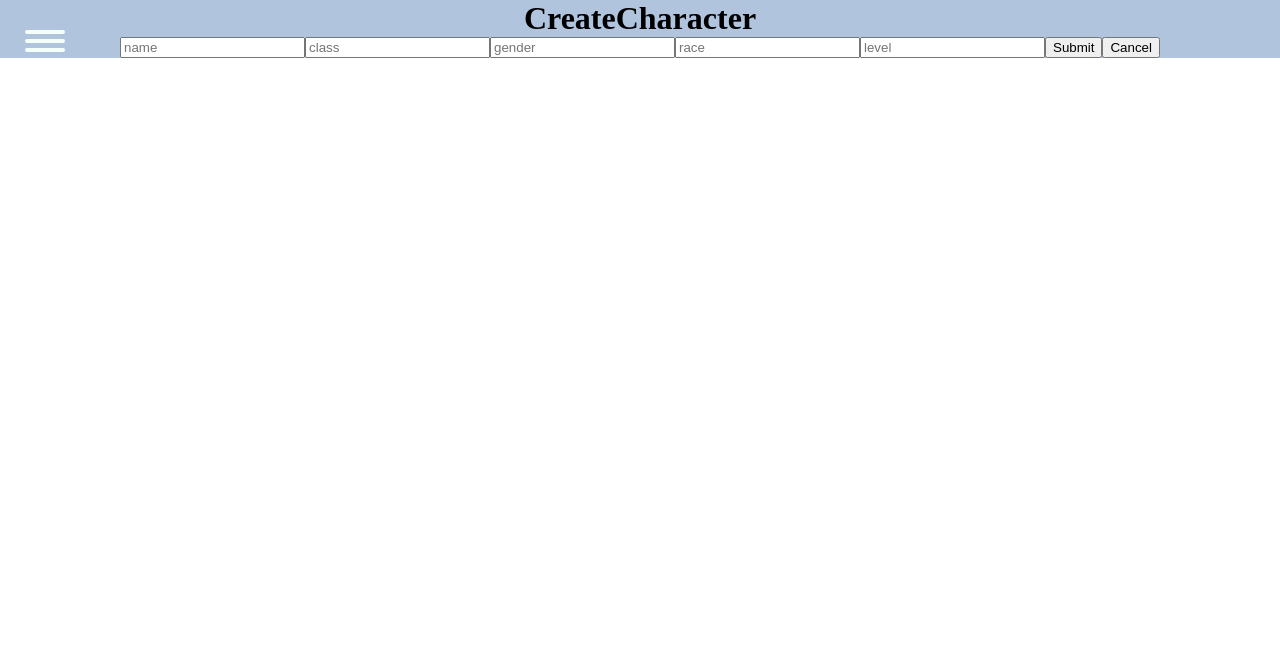
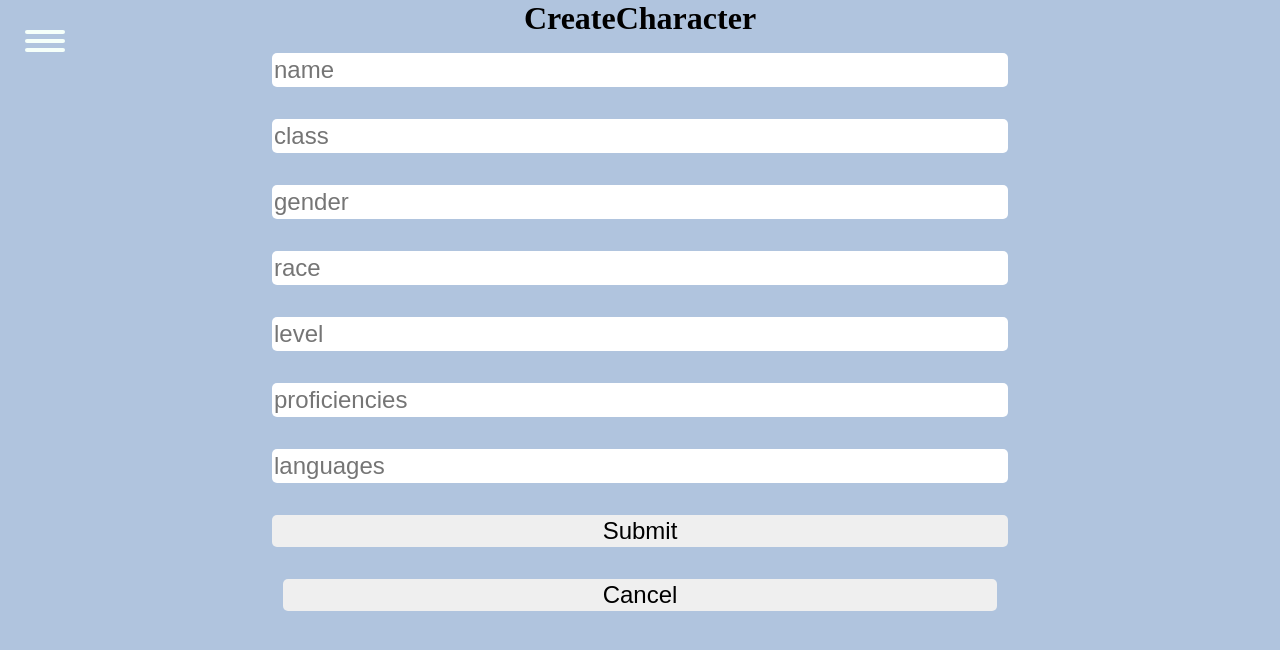
Before and after one commit to trtincher/Project4-Frontend, a React (Create React App) app in the folder familiar-app-client/: page /createCharacter in a window 1280 px wide. Shown: the top 650 px of the page. Built offline with nearby package versions, Linux system fonts and the light colour scheme; a web font is replaced by a local one.

Commit message:
styled character creation and added fields

```diff
--- a/familiar-app-client/src/Components/CharacterForm/CharacterForm.jsx
+++ b/familiar-app-client/src/Components/CharacterForm/CharacterForm.jsx
@@ -3,11 +3,31 @@ import { Link } from 'react-router-dom';
 import styled, { css } from 'styled-components';
 import { DataContext } from '../../App';
 
-const FormContainer = styled.div``;
+const FormContainer = styled.div`min-height: 100vh;`;
 
-const Form = styled.form``;
+const Form = styled.form`
+	display: flex;
+	flex-direction: column;
+	width: 60%;
+	margin: auto;
+`;
 
-const Input = styled.input``;
+const Input = styled.input`
+	margin: 1rem;
+	height: 2rem;
+	font-size: 1.5rem;
+	border-radius: 5px;
+	border: none;
+`;
+
+const Button = styled.button`
+	width: 93%;
+	font-size: 1.5rem;
+	height: 2rem;
+	border-radius: 5px;
+	margin: 1rem auto;
+	border: none;
+`;
 
 function CharacterForm({ character, handleSubmit, handleChange, cancelPath }) {
 	const { activeUser, setActiveUser, activeCharacter, setActiveCharacter } = useContext(DataContext);
@@ -25,9 +45,18 @@ function CharacterForm({ character, handleSubmit, handleChange, cancelPath }) {
 
 				<Input placeholder={`level`} value={character.level} name="level" onChange={handleChange} />
 
+				<Input
+					placeholder={`proficiencies`}
+					value={character.proficiencies}
+					name="proficiencies"
+					onChange={handleChange}
+				/>
+
+				<Input placeholder={`languages`} value={character.languages} name="languages" onChange={handleChange} />
+
 				<Input type="submit" />
 				<Link to={cancelPath}>
-					<button>Cancel</button>
+					<Button>Cancel</Button>
 				</Link>
 			</Form>
 		</FormContainer>
--- a/familiar-app-client/src/Components/Characters/Characters.jsx
+++ b/familiar-app-client/src/Components/Characters/Characters.jsx
@@ -12,7 +12,7 @@ import CardContainer from '../Card/CardContainer';
 import CreateCharacter from '../CreateCharacter/CreateCharacter';
 
 const Container = styled.div`
-	background: #9b5de5;
+	background: steelblue;
 	height: 100vh;
 	padding: 6rem 0;
 	color: white;
--- a/familiar-app-client/src/Components/Landing/Landing.jsx
+++ b/familiar-app-client/src/Components/Landing/Landing.jsx
@@ -10,7 +10,7 @@ const Container = styled.div`
 	display: flex;
 	flex-direction: column;
 	height: 100vh;
-	background: #9b5de5;
+	background: steelblue;
 	margin: 0;
 	padding-top: 20%;
 `;
--- a/familiar-app-client/src/Components/Login/Login.jsx
+++ b/familiar-app-client/src/Components/Login/Login.jsx
@@ -4,7 +4,7 @@ import styled, { css } from 'styled-components';
 import UserForm from '../UserForm/UserForm';
 
 const Container = styled.div`
-	background: #9b5de5;
+	background: steelblue;
 	height: 100vh;
 	padding-top: 8rem;
 	color: white;
--- a/familiar-app-client/src/Components/SignUp/SignUp.jsx
+++ b/familiar-app-client/src/Components/SignUp/SignUp.jsx
@@ -4,7 +4,7 @@ import styled, { css } from 'styled-components';
 import UserForm from '../UserForm/UserForm';
 
 const Container = styled.div`
-	background: #9b5de5;
+	background: steelblue;
 	height: 100vh;
 	padding-top: 8rem;
 	color: white;
--- a/familiar-app-client/src/Components/UserForm/UserForm.jsx
+++ b/familiar-app-client/src/Components/UserForm/UserForm.jsx
@@ -19,15 +19,18 @@ const FormInput = styled.input`
 	margin: .5rem 0;
 	text-size: 1rem;
 	height: 2rem;
+	border: none;
+	border-radius: 5px;
 `;
 
 const FormButton = styled.button`
-	margin: 0;
+	margin: 1rem 0;
 	padding: 0;
 	color: white;
 	font-size: 1.5rem;
-	background: none;
+	background: lightsteelblue;
 	border: none;
+	border-radius: 5px;
 `;
 
 const FormLink = styled(Link)`
```
